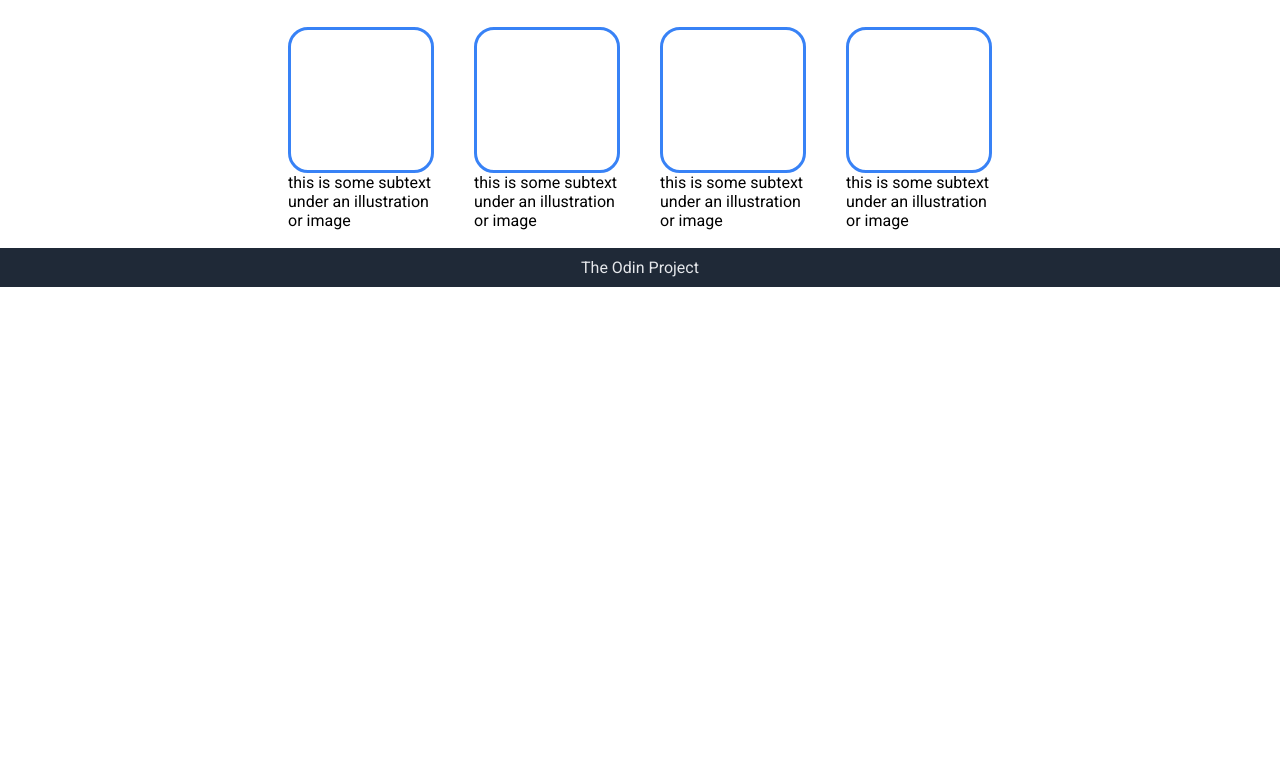
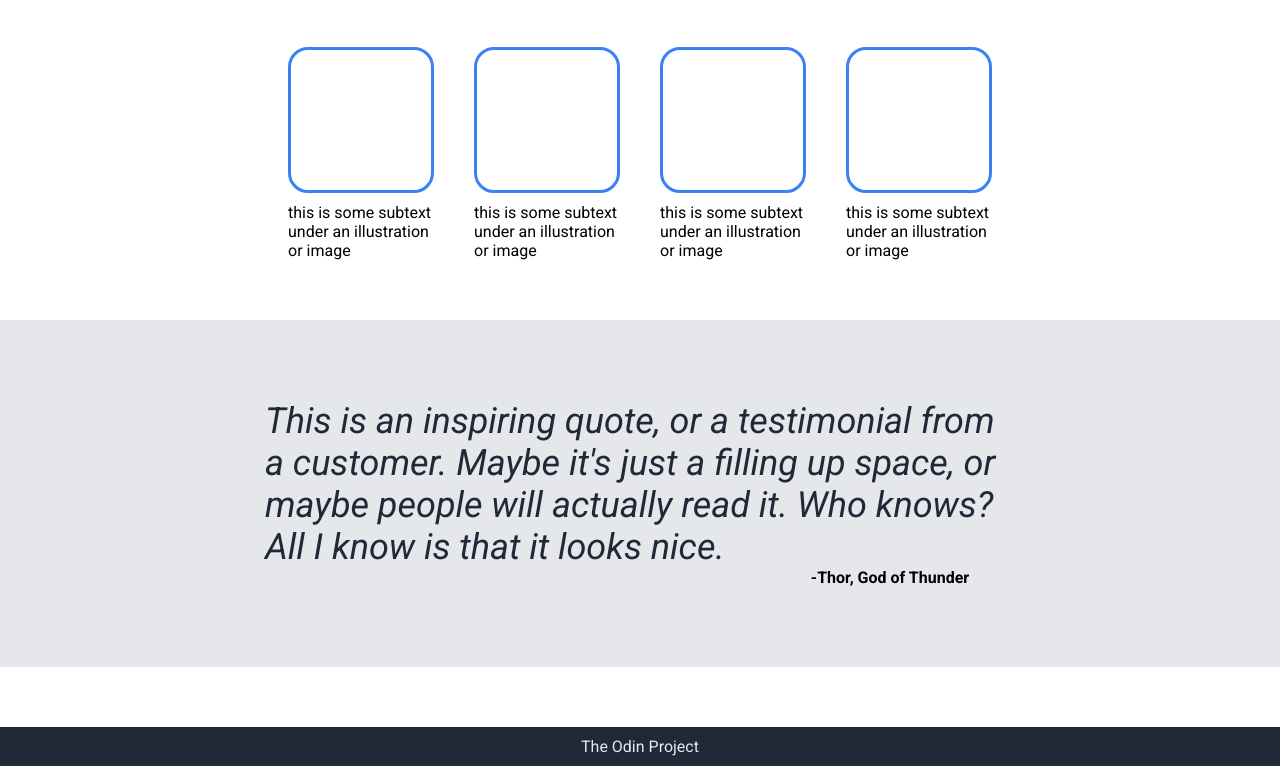
Before and after one commit to Ahmedhatem307/Landing-Page, a plain HTML site: page index.html in a window 1280 px wide. Shown: the part 513-1279 px from the top of the page. Before the commit the page ends 800 px from the top, so only its background shows below. Drawn offline with Linux system fonts and the light colour scheme.

Commit message:
Added section 4

```diff
--- a/index.html
+++ b/index.html
@@ -62,6 +62,17 @@
         </div>
     </div>
 
+    <div class="quote">
+        <div class="main-quote">
+            This is an inspiring quote, or a testimonial from a customer.
+            Maybe it's just a filling up space, or maybe people will actually
+            read it. Who knows? All I know is that it looks nice.
+        </div>
+        <div class="reference">
+            -Thor, God of Thunder
+        </div>
+    </div>
+
 </div>
 
 <div class="footer">
--- a/style.css
+++ b/style.css
@@ -15,7 +15,7 @@ body{
     align-items: center;
 }
 .header{
-    padding: 0 100px;
+    padding: 20 100px;
 }
 .links{
     display: flex;
@@ -101,4 +101,23 @@ p{
 }
 .txt{
     max-width: 146px;
+    margin-top: 10px;
 }
+.quote{
+    background-color: #e5e7eb;
+    margin: 60px 0;
+    padding: 80px;
+    display: flex;
+    flex-direction: column;
+    align-items: center;
+}
+.main-quote{
+    font-size: 36px;
+    font-style: italic;
+    color: #1f2937;
+    max-width: 750px;
+}
+.reference{
+    margin-left: 500px;
+    font-weight: bold;
+}
```
